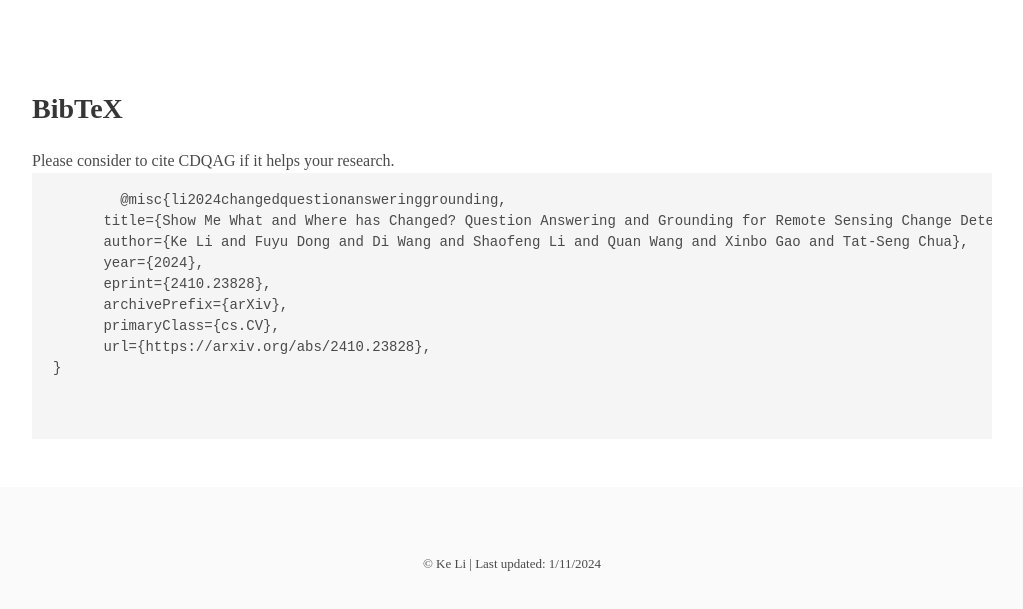
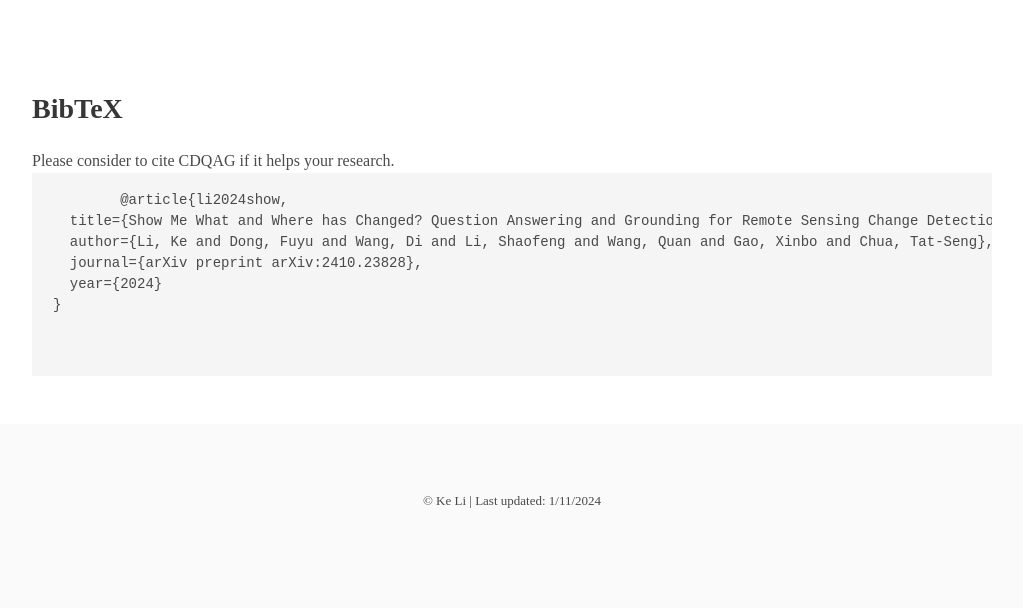
Before and after one commit to like413/CDQAG, a plain HTML site: page index.html in a window 1280 px wide. Shown: the part 5374-5983 px from the top of the page, without its empty margins (128-1151 px from the left). Drawn offline with nearby package versions, Linux system fonts and the light colour scheme; some packages are replaced by stand-ins of ours; some icons are missing.

Commit message:
Update index.html

```diff
--- a/index.html
+++ b/index.html
@@ -315,14 +315,11 @@
       <h2 class="title">BibTeX</h2>
       Please consider to cite CDQAG if it helps your research.
       <pre>
-        <code>@misc{li2024changedquestionansweringgrounding,
-      title={Show Me What and Where has Changed? Question Answering and Grounding for Remote Sensing Change Detection},
-      author={Ke Li and Fuyu Dong and Di Wang and Shaofeng Li and Quan Wang and Xinbo Gao and Tat-Seng Chua},
-      year={2024},
-      eprint={2410.23828},
-      archivePrefix={arXiv},
-      primaryClass={cs.CV},
-      url={https://arxiv.org/abs/2410.23828},
+        <code>@article{li2024show,
+  title={Show Me What and Where has Changed? Question Answering and Grounding for Remote Sensing Change Detection},
+  author={Li, Ke and Dong, Fuyu and Wang, Di and Li, Shaofeng and Wang, Quan and Gao, Xinbo and Chua, Tat-Seng},
+  journal={arXiv preprint arXiv:2410.23828},
+  year={2024}
 }
         </code>
       </pre>
```
